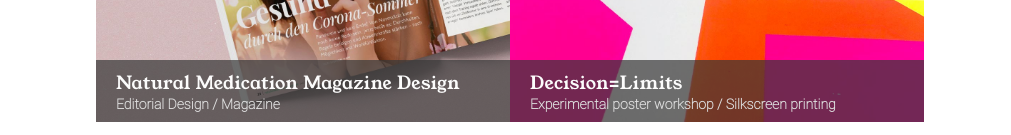
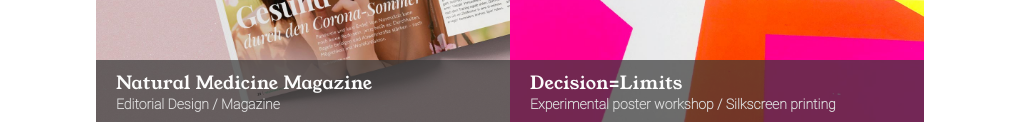
Before and after one commit to olena-kokhan/olena-kokhan.github.io, a Vue app: page / in a window 1280 px wide. Shown: the part 615-750 px from the top of the page, without its empty margins (130-1141 px from the left). Built offline with nearby package versions, Linux system fonts and the light colour scheme.

Commit message:
Update Home.vue

```diff
--- a/src/components/Home.vue
+++ b/src/components/Home.vue
@@ -26,7 +26,7 @@ var mainPageContent = [
   },
   {
     fileName: "NUGMagazine.jpg",
-    projectTitle: "Natural Medication Magazine Design",
+    projectTitle: "Natural Medicine Magazine",
     subText: "Editorial Design / Magazine",
   },
   {
```
